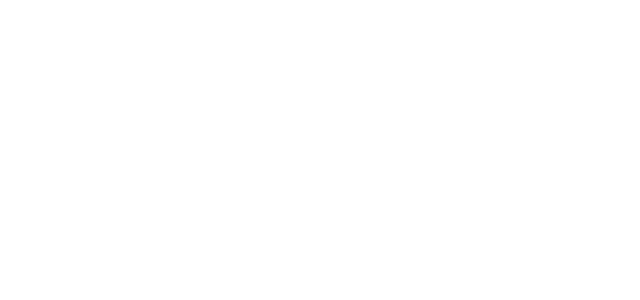
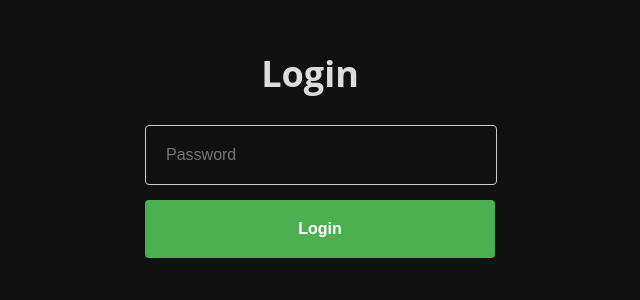
Before and after one commit to Ferotiq/ferod, a React (Vite) app in the folder src/dashboard/: page / in a window 1280 px wide. Shown: the top 300 px of the page, without its empty margins (330-970 px from the left). Built offline with nearby package versions, Linux system fonts and the light colour scheme.

Commit message:
add some basic pages and components

```diff
--- a/src/dashboard/src/App.tsx
+++ b/src/dashboard/src/App.tsx
@@ -1,13 +1,19 @@
 /** @format */
 
 // import { useState } from "react";
+import { Route, Routes } from "react-router-dom";
 import "./App.scss";
+
+// pages
+import Login from "./pages/Login";
+import Home from "./pages/Home";
 
 function App() {
   return (
-    <div className="App">
-      <header className="App-header"></header>
-    </div>
+    <Routes>
+      <Route path="/" element={<Login />} />
+      <Route path="/home" element={<Home />} />
+    </Routes>
   );
 }
 
--- /dev/null
+++ b/src/dashboard/src/components/NavBar.scss
@@ -0,0 +1,33 @@
+/** @format */
+
+.navbar {
+  border-bottom: 1px solid #e5e5e5;
+  box-shadow: 0 1px 0 rgba(0, 0, 0, 0.05);
+  position: relative;
+  display: grid;
+  grid-template-columns: 1fr auto;
+
+  .navbar-logo {
+    align-items: center;
+    display: flex;
+    justify-content: center;
+    margin: 0.5em;
+    width: 100px;
+    height: 100px;
+    img {
+      width: 100%;
+      height: 100%;
+    }
+  }
+
+  .navbar-item {
+    align-items: center;
+    justify-content: center;
+  }
+
+  .navbar-link {
+    text-decoration: none;
+    color: inherit;
+    margin: 1em;
+  }
+}
--- /dev/null
+++ b/src/dashboard/src/components/NavBar.tsx
@@ -0,0 +1,22 @@
+/** @format */
+
+import "./NavBar.scss";
+import { Link } from "react-router-dom";
+
+function NavBar() {
+  return (
+    <div className="navbar">
+      <div className="navbar-logo">
+        <img src="../../static/logo.png" alt="Dashboard Logo" />
+      </div>
+
+      <div className="navbar-item">
+        <Link to="/home" className="navbar-link">
+          Home
+        </Link>
+      </div>
+    </div>
+  );
+}
+
+export default NavBar;
--- a/src/dashboard/src/index.scss
+++ b/src/dashboard/src/index.scss
@@ -1,13 +1,10 @@
+/** @format */
+
 body {
-  margin: 0;
-  font-family: -apple-system, BlinkMacSystemFont, 'Segoe UI', 'Roboto', 'Oxygen',
-    'Ubuntu', 'Cantarell', 'Fira Sans', 'Droid Sans', 'Helvetica Neue',
-    sans-serif;
-  -webkit-font-smoothing: antialiased;
-  -moz-osx-font-smoothing: grayscale;
+  font-family: "Open Sans", sans-serif;
+  font-size: 20px;
+  font-weight: 400;
+  line-height: 1.5;
+  color: #ddd;
+  background-color: #111;
 }
-
-code {
-  font-family: source-code-pro, Menlo, Monaco, Consolas, 'Courier New',
-    monospace;
-}
--- a/src/dashboard/src/main.tsx
+++ b/src/dashboard/src/main.tsx
@@ -1,6 +1,7 @@
 /** @format */
 
 import React from "react";
+import { BrowserRouter } from "react-router-dom";
 import ReactDOM from "react-dom/client";
 import App from "./App";
 import "./index.scss";
@@ -8,6 +9,8 @@
 // eslint-disable-next-line @typescript-eslint/no-non-null-assertion
 ReactDOM.createRoot(document.getElementById("root")!).render(
   <React.StrictMode>
-    <App />
+    <BrowserRouter>
+      <App />
+    </BrowserRouter>
   </React.StrictMode>
 );
--- /dev/null
+++ b/src/dashboard/src/pages/Home.tsx
@@ -0,0 +1,17 @@
+/** @format */
+
+import NavBar from "../components/NavBar";
+import "./Home.scss";
+
+function Menu() {
+  return (
+    <>
+      <NavBar />
+      <div>
+        <p>Home page</p>
+      </div>
+    </>
+  );
+}
+
+export default Menu;
--- /dev/null
+++ b/src/dashboard/src/pages/Login.scss
@@ -0,0 +1,69 @@
+/** @format */
+
+/** style login form */
+.login-form {
+  width: 100%;
+  max-width: 330px;
+  padding: 15px;
+  margin: auto;
+  align-items: center;
+  justify-content: center;
+
+  .login-form-title {
+    margin-bottom: 10px;
+    font-size: 18px;
+    font-weight: bold;
+    text-align: center;
+  }
+
+  .login-form-input {
+    margin-bottom: 15px;
+    padding: 10px;
+    width: 100%;
+    border: 1px solid #ccc;
+    border-radius: 4px;
+    font-size: 16px;
+    font-weight: normal;
+    color: #666;
+
+    input {
+      width: 100%;
+      border: 0;
+      outline: 0;
+      background: transparent;
+      font-size: 16px;
+      font-weight: normal;
+      color: #666;
+      padding: 10px;
+      border-radius: 4px;
+    }
+  }
+
+  .login-form-button {
+    margin-top: 15px;
+    width: 100%;
+    padding: 10px;
+    border: none;
+    border-radius: 4px;
+    font-size: 16px;
+    font-weight: bold;
+    color: #fff;
+    background-color: #4caf50;
+
+    button {
+      width: 100%;
+      border: 0;
+      outline: 0;
+      background: transparent;
+      font-size: 16px;
+      font-weight: bold;
+      color: #fff;
+      padding: 10px;
+      border-radius: 4px;
+    }
+
+    button:hover {
+      background-color: #43a047;
+    }
+  }
+}
--- /dev/null
+++ b/src/dashboard/src/pages/Login.tsx
@@ -0,0 +1,32 @@
+/** @format */
+
+import { useState } from "react";
+// import { useNavigate } from "react-router-dom";
+import "./Login.scss";
+
+function Login() {
+  const [, /** password, */ setPassword] = useState("");
+  // const navigate = useNavigate();
+
+  return (
+    <div className="login">
+      <div className="login-form">
+        <div className="login-form-title">
+          <h1>Login</h1>
+        </div>
+        <div className="login-form-input">
+          <input
+            type="password"
+            placeholder="Password"
+            onChange={(e) => setPassword(e.target.value)}
+          />
+        </div>
+        <div className="login-form-button">
+          <button>Login</button>
+        </div>
+      </div>
+    </div>
+  );
+}
+
+export default Login;
```
Also changed, not shown: .eslintrc.json, src/dashboard/src/pages/Home.scss (added), src/dashboard/static/logo.png (added).
